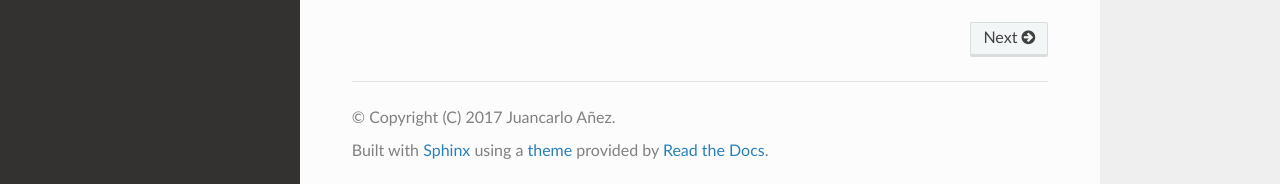
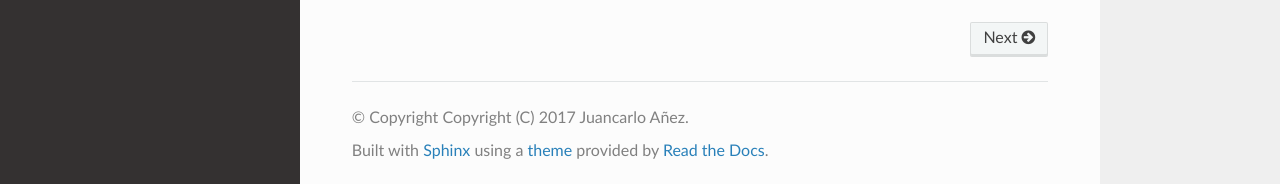
Before and after one commit to neogeny/TatSu, a Sphinx documentation site: the page built from docs/index.rst, in a window 1280 px wide and 900 px high, scrolled down 999 px. Shown: the part 713-897 px from the top of the window. Built offline with Sphinx 7.4.7 and the Read the Docs theme 2.0.0, drawn with Linux system fonts in a browser that asks for light colours; the version number could not be read and is left out.

Commit message:
Update copyright in docs.

```diff
--- a/docs/conf.py
+++ b/docs/conf.py
@@ -57,7 +57,7 @@ master_doc = 'index'
 
 # General information about the project.
 project = 'Tatsu'
-copyright = '(C) 2017 Juancarlo Añez'
+copyright = 'Copyright (C) 2017 Juancarlo Añez'
 author = 'Juancarlo Añez'
 
 # The version info for the project you're documenting, acts as replacement for
@@ -97,7 +97,7 @@ html_theme = 'sphinx_rtd_theme'
 # Theme options are theme-specific and customize the look and feel of a theme
 # further.  For a list of options available for each theme, see the
 # documentation.
-#html_theme_options = {}
+# html_theme_options = {}
 
 # Add any paths that contain custom themes here, relative to this directory.
 # Add path to the RTD explicitly to robustify builds (otherwise might
```
